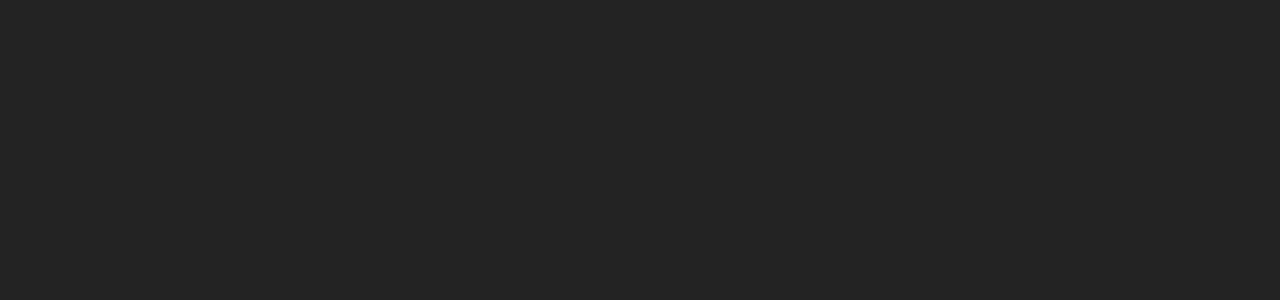
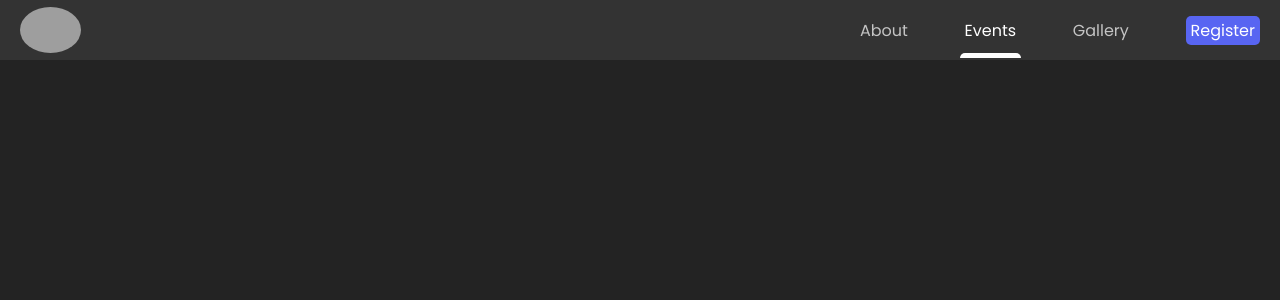
Before and after one commit to Microsoft-Club-SIST/mclub-website, a React (Create React App) app: page /events in a window 1280 px wide. Before the commit this address had no page. Shown: the top 300 px of the page. Built offline with nearby package versions, Linux system fonts and the light colour scheme; grey boxes are pictures that could not be loaded.

Commit message:
Add: Files for events page

```diff
--- a/src/App.js
+++ b/src/App.js
@@ -1,5 +1,6 @@
 import About from './routes/About';
 import Gallery from './routes/Gallery';
+import Events from './routes/Events';
 import './App.css';
 import { Routes, Route } from 'react-router-dom';
 
@@ -9,6 +10,7 @@
             <Routes>
                 <Route exact path = "/" element = { <About /> }/>
                 <Route exact path = "/gallery" element = { <Gallery /> }/>
+                <Route exact path = "/events" element = { <Events /> }/>
             </Routes>
         </div>
     );
--- /dev/null
+++ b/src/routes/Events.jsx
@@ -0,0 +1,12 @@
+import NavBar from '../components/navbar';
+import '../stylesheets/events.css'
+function Gallery() {
+    return(
+        <div>
+            <NavBar page='Events' />
+            {/*Paste the events code after this line, no need to provide navbar because it is added before this line and remove this line before contributing*/}
+        </div>
+    );
+}
+
+export default Gallery;
--- /dev/null
+++ b/src/stylesheets/events.css
@@ -0,0 +1 @@
+/* Add the styles sheet for events page in this file and remove this comments after adding the code */
```
Also changed, not shown: 1 other file (tests, documents, lock files or other folders).
